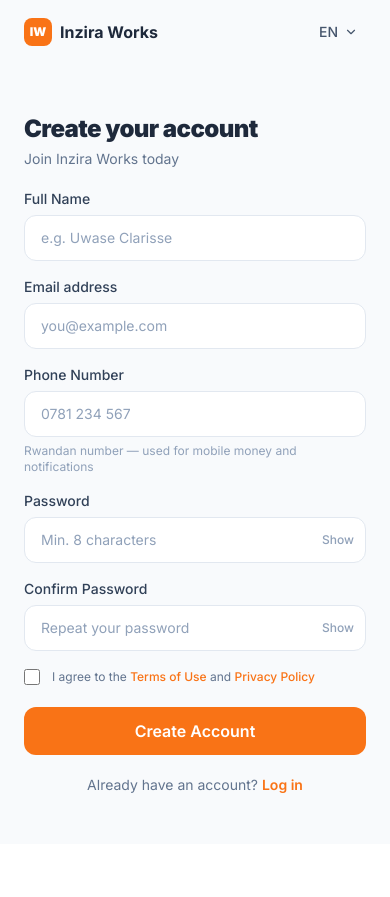
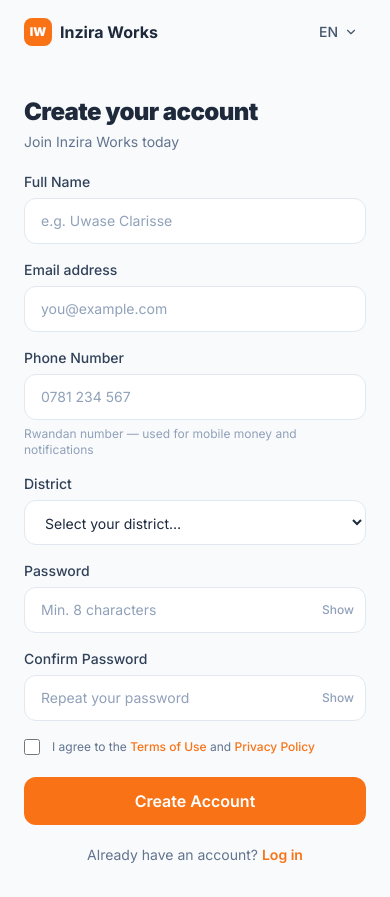
Before and after one commit to LassyGAKUBA/Inzira-works, a React (Vite) app in the folder frontend/: page /signup in a window 390 px wide. Before the commit the page ends 844 px from the top, so only its background shows below. Built offline with nearby package versions, Linux system fonts and the light colour scheme.

Commit message:
Add district selection to signup form
Adds a required dropdown (Gasabo / Kicukiro / Nyarugenge) after the phone
field. District is validated, passed through to RoleSelectPage state, and
stored in Supabase user_metadata on registration.

```diff
--- a/frontend/src/context/AuthContext.jsx
+++ b/frontend/src/context/AuthContext.jsx
@@ -39,12 +39,12 @@ export function AuthProvider({ children }) {
     return mapUser(data.user);
   };
 
-  const register = async ({ fullName, email, phone, password, role }) => {
+  const register = async ({ fullName, email, phone, district, password, role }) => {
     const { data, error } = await supabase.auth.signUp({
       email,
       password,
       options: {
-        data: { full_name: fullName, phone, role },
+        data: { full_name: fullName, phone, district, role },
       },
     });
     if (error) throw new Error(error.message);
--- a/frontend/src/pages/auth/SignupPage.jsx
+++ b/frontend/src/pages/auth/SignupPage.jsx
@@ -89,6 +89,7 @@ export default function SignupPage() {
     fullName: "",
     email: "",
     phone: "",
+    district: "",
     password: "",
     confirmPassword: "",
     agreeTerms: false,
@@ -115,6 +116,8 @@ export default function SignupPage() {
     if (!form.phone) errs.phone = "Phone number is required.";
     else if (!/^(\+?250)?0?7[2-9]\d{7}$/.test(form.phone.replace(/\s/g, "")))
       errs.phone = "Enter a valid Rwandan phone number (e.g. 0781234567).";
+
+    if (!form.district) errs.district = "Please select your district.";
 
     if (!form.password) errs.password = "Password is required.";
     else if (form.password.length < 8) errs.password = "Password must be at least 8 characters.";
@@ -255,6 +258,25 @@ export default function SignupPage() {
               />
 
               <div className="flex flex-col gap-1.5">
+                <label className="text-sm font-medium text-slate-700">District</label>
+                <select
+                  value={form.district}
+                  onChange={set("district")}
+                  className={`w-full px-4 py-3 rounded-xl border text-sm text-slate-800 outline-none transition-all bg-white
+                    ${errors.district
+                      ? "border-red-400 focus:border-red-400 focus:ring-2 focus:ring-red-100"
+                      : "border-slate-200 focus:border-orange-400 focus:ring-2 focus:ring-orange-100"
+                    }`}
+                >
+                  <option value="">Select your district…</option>
+                  <option value="Gasabo">Gasabo</option>
+                  <option value="Kicukiro">Kicukiro</option>
+                  <option value="Nyarugenge">Nyarugenge</option>
+                </select>
+                {errors.district && <p className="text-xs text-red-500">{errors.district}</p>}
+              </div>
+
+              <div className="flex flex-col gap-1.5">
                 <FormInput
                   label={t("auth_password")}
                   type="password"
```
